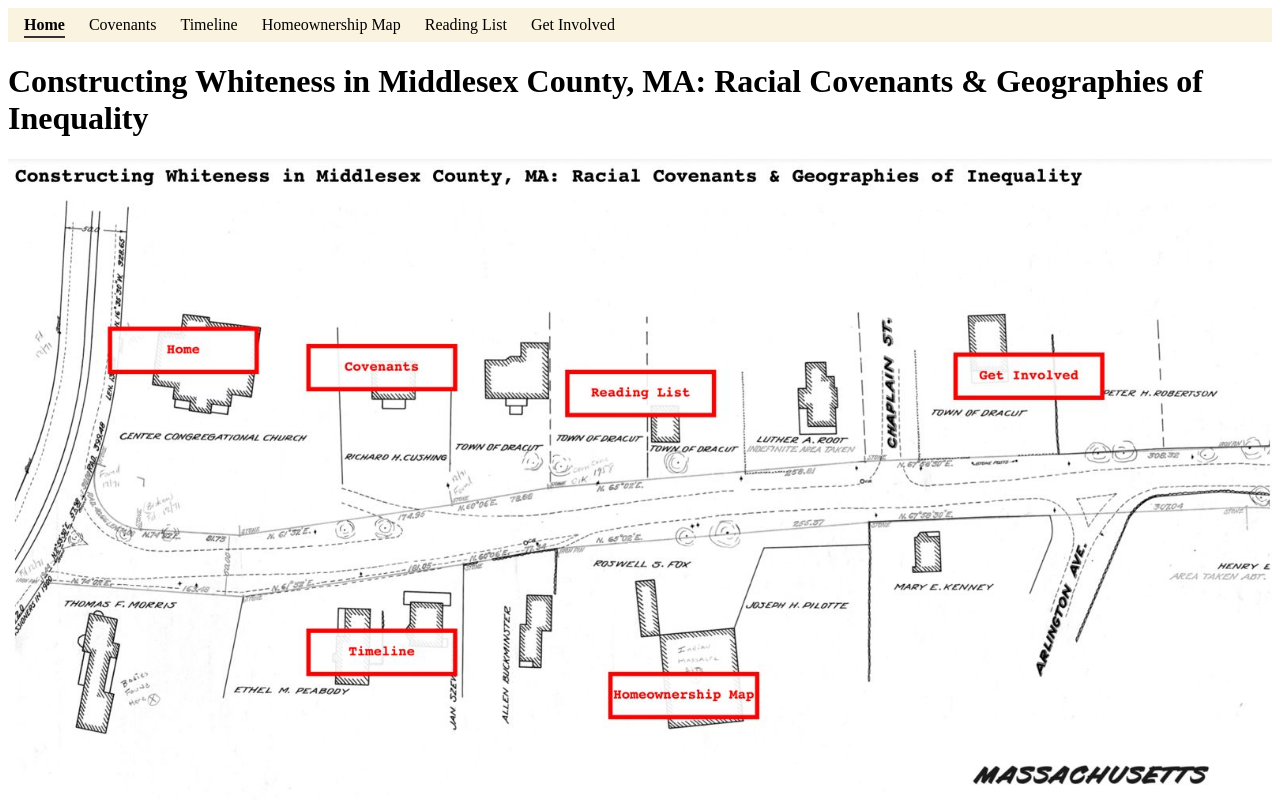
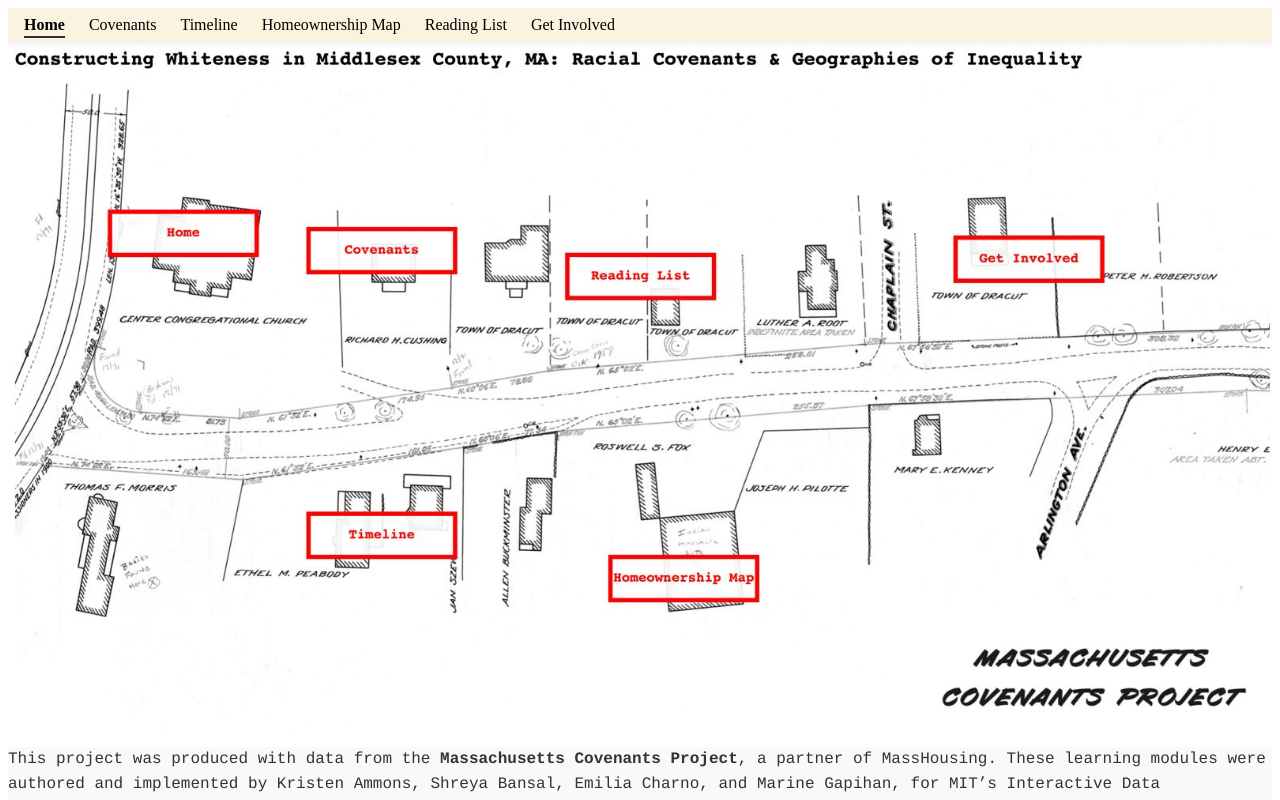
Before and after one commit to kjammons/FP_HOME, a SvelteKit app: page / in a window 1280 px wide. Shown: the top 800 px of the page. Built offline with nearby package versions, Linux system fonts and the light colour scheme.

Commit message:
removed title

```diff
--- a/src/routes/+page.svelte
+++ b/src/routes/+page.svelte
@@ -4,8 +4,6 @@
   // make sure your file is named landing_static.jpeg
   const backgroundUrl = `${base}/images/landing_static.jpeg`;
 </script>
-
-<h1>Constructing Whiteness in Middlesex County, MA: Racial Covenants & Geographies of Inequality</h1>
 
 <main>
   <!-- full-width responsive image -->
```
